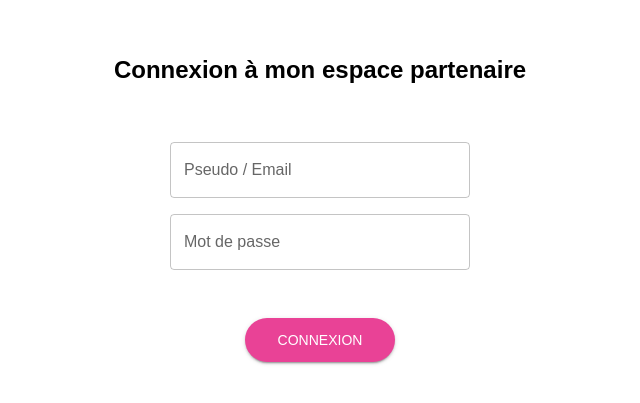
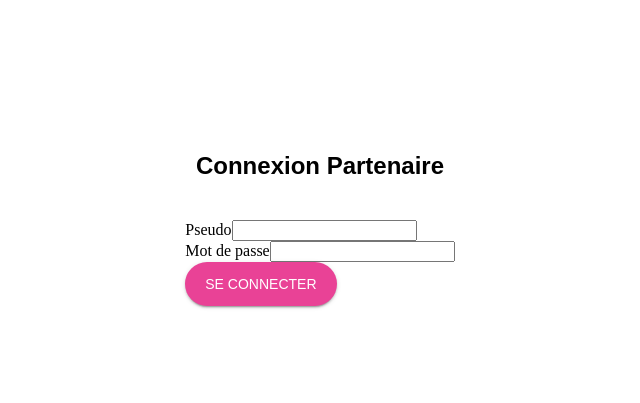
Before and after one commit to web-elixir/Espace-Partenaire, a React (Vite) app: page /login in a window 1280 px wide. Shown: the part 179-582 px from the top of the page, without its empty margins (320-960 px from the left). Built offline with nearby package versions, Linux system fonts and the light colour scheme.

Commit message:
config partner auth

```diff
--- a/package.json
+++ b/package.json
@@ -12,7 +12,9 @@
   "dependencies": {
     "@emotion/react": "^11.14.0",
     "@emotion/styled": "^11.14.0",
+    "@mui/icons-material": "^6.4.6",
     "@mui/material": "^6.4.6",
+    "axios": "^1.8.1",
     "react": "^19.0.0",
     "react-dom": "^19.0.0",
     "react-router-dom": "^7.2.0"
--- a/src/components/LoginForm.jsx
+++ /dev/null
@@ -1,33 +0,0 @@
-import React from "react";
-import { TextField, FormControl, Box, Typography, Button } from "@mui/material";
-import { Link } from "react-router-dom";
-
-
-const LoginForm = () => {
-  return (
-    <>
-    <Box sx={{ display: "flex", flexDirection: "column", alignItems: "center", justifyContent: "center", height: "100vh" }}>
-        <Typography sx={{ fontSize: 24, textAlign: "center", marginBottom: "50px" }} variant="h1">Connexion à mon espace partenaire</Typography>
-
-        {/* Formulaire de connexion */}
-        <Box sx={{ display: "flex", flexDirection: "column", alignItems: "center" }}>
-            <FormControl sx={{ m: 1, minWidth: 300 }}>
-                <TextField id="outlined-basic" label="Pseudo / Email" variant="outlined" />
-            </FormControl>
-            <FormControl sx={{ m: 1, minWidth: 300 }}>
-                <TextField id="outlined-basic" label="Mot de passe" variant="outlined" />
-            </FormControl>
-            <Button
-                variant="contained"
-                sx={{ m: 5 }}
-                component={Link} to="/"
-            >
-            Connexion
-            </Button>
-        </Box>
-    </Box>
-    </>
-  );
-};
-
-export default LoginForm;
--- a/src/components/RegisterForm.jsx
+++ b/src/components/RegisterForm.jsx
@@ -1,6 +1,7 @@
 import React, { useState } from "react";
-import { TextField, FormControl, Box, Typography, Button } from "@mui/material";
+import { TextField, FormControl, Box, Typography, Button, IconButton, InputAdornment } from "@mui/material";
 import { useNavigate } from "react-router-dom";
+import { Visibility, VisibilityOff } from "@mui/icons-material";
 import { createPartner } from "../../services/api";
 
 const RegisterForm = () => {
@@ -14,11 +15,19 @@ const RegisterForm = () => {
     openHours: "",
     image: null,
     website: "",
+    pseudo: "",
+    password: "",
   });
+
+  const [showPassword, setShowPassword] = useState(false);
 
   const handleChange = (e) => {
     const { name, value } = e.target;
     setFormData({ ...formData, [name]: value });
+  };
+
+  const handleImageChange = (e) => {
+    setFormData({ ...formData, image: e.target.files[0] });
   };
 
   const handleSubmit = async (e) => {
@@ -31,6 +40,12 @@ const handleSubmit = async (e) => {
     } catch (error) {
       console.error("Erreur lors de la création du partenaire", error);
     }
+  };
+
+  const handleClickShowPassword = () => setShowPassword((show) => !show);
+
+  const handleMouseDownPassword = (event) => {
+    event.preventDefault();
   };
 
   return (
@@ -88,21 +103,16 @@ const handleSubmit = async (e) => {
             onChange={handleChange}
             fullWidth
             multiline
-            rows={7}
+            rows={2}
           />
-          <FormControl sx={{ m: 1, minWidth: 300 }} fullWidth>
           <TextField
             name="image"
-              label="Image (URL ou chemin du fichier)"
+            type="file"
             variant="outlined"
             color="secondary"
-              value={formData.image}
-              onChange={handleChange}
+            onChange={handleImageChange}
             fullWidth
           />
-          </FormControl>
-
-          <FormControl sx={{ m: 1, minWidth: 300 }} fullWidth>
           <TextField
             name="website"
             label="Site web"
@@ -113,12 +123,42 @@ const handleSubmit = async (e) => {
             fullWidth
             type="url"
           />
+          <TextField
+            name="pseudo"
+            label="Pseudo"
+            variant="outlined"
+            color="secondary"
+            value={formData.pseudo}
+            onChange={handleChange}
+            fullWidth
+          />
+          <TextField
+            name="password"
+            label="Mot de passe"
+            variant="outlined"
+            color="secondary"
+            value={formData.password}
+            onChange={handleChange}
+            fullWidth
+            type={showPassword ? "text" : "password"}
+            InputProps={{
+              endAdornment: (
+                <InputAdornment position="end">
+                  <IconButton
+                    aria-label="toggle password visibility"
+                    onClick={handleClickShowPassword}
+                    onMouseDown={handleMouseDownPassword}
+                  >
+                    {showPassword ? <VisibilityOff /> : <Visibility />}
+                  </IconButton>
+                </InputAdornment>
+              ),
+            }}
+          />
         </FormControl>
-
         <Button type="submit" variant="contained" sx={{ m: 5 }} color="secondary">
           Créer
         </Button>
-        </FormControl>
       </Box>
     </Box>
   );
--- a/src/screens/Home.jsx
+++ b/src/screens/Home.jsx
@@ -1,18 +1,58 @@
-import React from "react";
+import React, { useEffect, useState } from "react";
 import { Typography, Box, Button } from "@mui/material";
-import { Link } from "react-router-dom";
+import { Link, useNavigate } from "react-router-dom";
 
 const Home = () => {
+  const [partnerInfo, setPartnerInfo] = useState(null);
+  const [loading, setLoading] = useState(true);
+  const [error, setError] = useState(null);
+  const navigate = useNavigate();
+
+  useEffect(() => {
+    const fetchPartnerInfo = async () => {
+      const partnerId = localStorage.getItem("partnerId");
+
+      // Rediriger vers la page de connexion si l'ID du partenaire est manquant
+      if (!partnerId) {
+        navigate("/login");
+        return;
+      }
+
+      try {
+        const response = await fetch(`http://localhost:1337/api/partners/${partnerId}`);
+
+        if (!response.ok) {
+          throw new Error("Erreur lors de la récupération des informations du partenaire");
+        }
+
+        const data = await response.json();
+        setPartnerInfo(data);
+      } catch (error) {
+        console.error("Erreur:", error);
+        setError(error.message);
+      } finally {
+        setLoading(false);
+      }
+    };
+
+    fetchPartnerInfo();
+  }, [navigate]);
+
+  if (!localStorage.getItem("partnerId")) {
     return (
-    <>
-        <Box sx={{ display: "flex", flexDirection: "column", alignItems: "center", justifyContent: "center", height: "100vh" }}>
-            <Typography variant="h1" sx={{ fontSize: 24, marginBottom: 5 }}>Partenaire du plan des étudants ?</Typography>
-            <Button
-                component={Link}
-                to="/login"
-                variant="contained"
-                sx={{ m: 3 }}
+      <Box
+        sx={{
+          display: "flex",
+          flexDirection: "column",
+          alignItems: "center",
+          justifyContent: "center",
+          height: "100vh",
+        }}
       >
+        <Typography variant="h1" sx={{ fontSize: 24, marginBottom: 5 }}>
+          Partenaire du plan des étudiants ?
+        </Typography>
+        <Button component={Link} to="/login" variant="contained" sx={{ m: 3 }}>
           Connexion
         </Button>
         <Button
@@ -25,7 +65,70 @@ const Home = () => {
           Créer mon espace partenaire
         </Button>
       </Box>
-    </>
+    );
+  }
+
+  if (loading) {
+    return (
+      <Box
+        sx={{
+          display: "flex",
+          flexDirection: "column",
+          alignItems: "center",
+          justifyContent: "center",
+          height: "100vh",
+        }}
+      >
+        <Typography variant="h1" sx={{ fontSize: 24, marginBottom: 5 }}>
+          Chargement...
+        </Typography>
+      </Box>
+    );
+  }
+
+  if (error) {
+    return (
+      <Box
+        sx={{
+          display: "flex",
+          flexDirection: "column",
+          alignItems: "center",
+          justifyContent: "center",
+          height: "100vh",
+        }}
+      >
+        <Typography variant="h1" sx={{ fontSize: 24, marginBottom: 5, color: "red" }}>
+          {error}
+        </Typography>
+        <Button component={Link} to="/login" variant="contained" sx={{ m: 3 }}>
+          Se reconnecter
+        </Button>
+      </Box>
+    );
+  }
+
+  return (
+    <Box
+      sx={{
+        display: "flex",
+        flexDirection: "column",
+        alignItems: "center",
+        justifyContent: "center",
+        height: "100vh",
+      }}
+    >
+      <Typography variant="h1" sx={{ fontSize: 24, marginBottom: 5 }}>
+        Bienvenue sur le partenaire du plan des étudiants
+      </Typography>
+      {partnerInfo && (
+        <Box>
+          <Typography>Nom: {partnerInfo.name}</Typography>
+          <Typography>Email: {partnerInfo.email}</Typography>
+          <Typography>Téléphone: {partnerInfo.phone}</Typography>
+          {/* Ajoutez d'autres informations selon vos besoins */}
+        </Box>
+      )}
+    </Box>
   );
 };
 
--- a/src/screens/Login.jsx
+++ b/src/screens/Login.jsx
@@ -1,9 +1,77 @@
-import React from "react";
-import LoginForm from "../components/LoginForm";
+import React, { useState } from 'react';
+import axios from 'axios';
+import { Typography, Box, Button } from "@mui/material";
 
 const Login = () => {
+  const [pseudo, setPseudo] = useState('');
+  const [password, setPassword] = useState('');
+  const [message, setMessage] = useState('');
+  const [error, setError] = useState('');
+
+  // Fonction de gestion de la soumission du formulaire
+  const handleLogin = async (e) => {
+    e.preventDefault();
+
+    try {
+      const response = await axios.post('http://localhost:1337/api/auth/partner-login', {
+        pseudo,
+        password,
+      });
+
+      setMessage('Connexion réussie');
+      setError('');
+
+      // Stocker uniquement l'ID du partenaire dans le localStorage
+      localStorage.setItem('partnerId', response.data.partnerId);
+
+      // Rediriger vers la page d'accueil
+      window.location.href = '/';
+    } catch (err) {
+      setError('Pseudo ou mot de passe incorrect');
+      setMessage('');
+      console.error('Login failed:', err);
+    }
+  };
+
   return (
-    <LoginForm />
+    <Box
+      sx={{
+        display: "flex",
+        flexDirection: "column",
+        alignItems: "center",
+        justifyContent: "center",
+        height: "100vh",
+      }}
+    >
+      <Typography variant="h1" sx={{ fontSize: 24, marginBottom: 5 }}>
+        Connexion Partenaire
+      </Typography>
+      <form onSubmit={handleLogin}>
+        <div>
+          <label>Pseudo</label>
+          <input
+            type="text"
+            value={pseudo}
+            onChange={(e) => setPseudo(e.target.value)}
+            required
+          />
+        </div>
+        <div>
+          <label>Mot de passe</label>
+          <input
+            type="password"
+            value={password}
+            onChange={(e) => setPassword(e.target.value)}
+            required
+          />
+        </div>
+        {message && <p style={{ color: 'green' }}>{message}</p>}
+        {error && <p style={{ color: 'red' }}>{error}</p>}
+        <Button type="submit" variant="contained" color="primary">
+          Se connecter
+        </Button>
+      </form>
+    </Box>
   );
 };
 
```
Also changed, not shown: 1 other file (tests, documents, lock files or other folders). Lines whose indentation alone changed are shown as unchanged.
